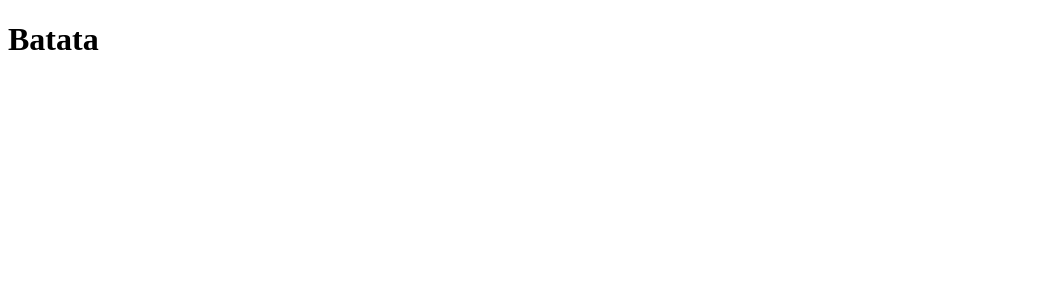
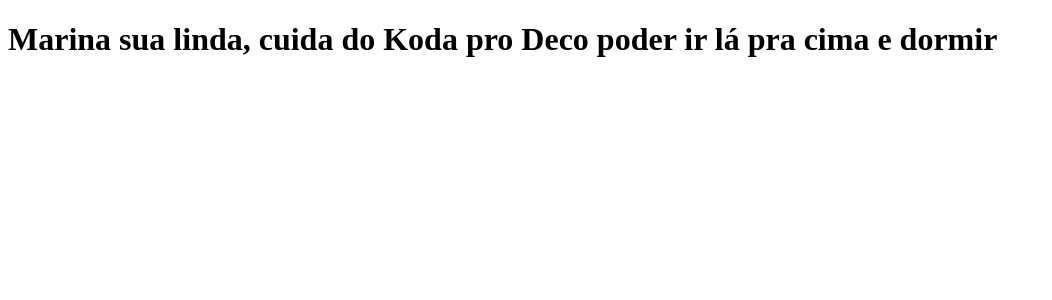
Before and after one commit to mvm-sp/dynamic_publish, a Next.js app: page / in a window 1280 px wide. Shown: the top 300 px of the page, without its empty margins (0-1052 px from the left). Built offline with nearby package versions, Linux system fonts and the light colour scheme.

Commit message:
nova alteração para publish

```diff
--- a/pages/index.js
+++ b/pages/index.js
@@ -15,7 +15,7 @@ function Home(){
 
     return(
     <div>
-        <h1>Batata</h1>
+        <h1>Marina sua linda, cuida do Koda pro Deco poder ir lá pra cima e dormir</h1>
     </div>
     )
 }
```
